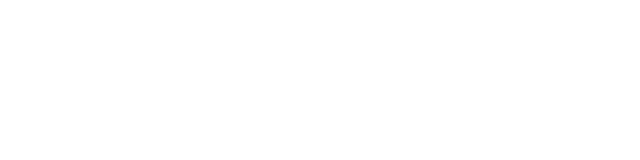
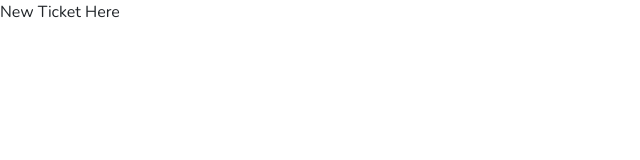
Before and after one commit to Bennny20/Ticket_Vleage_New, a React (Create React App) app: page /ticket/newTicket in a window 1280 px wide. Before the commit this address had no page. Shown: the top 160 px of the page, without its empty margins (0-640 px from the left). Built offline with nearby package versions, Linux system fonts and the light colour scheme.

Commit message:
Add ticket

```diff
--- a/src/App.js
+++ b/src/App.js
@@ -7,6 +7,7 @@
 import NewUser from "./pages/new/NewUser";
 import NewStadium from "./pages/new/NewStadium";
 import NewClub from "./pages/new/NewClub";
+import NewTicket from "./pages/new/NewTicket";
 //View List
 import List from "./pages/list/List";
 import Profile from "./pages/profile/Profile"
@@ -61,6 +62,7 @@
             {/* Ticket */}
             <Route path="ticket">
               <Route index element={<Ticket />} />
+              <Route path="newTicket"element={<NewTicket/>}/>
             </Route>
 
             {/* User */}
--- /dev/null
+++ b/src/pages/new/NewTicket.jsx
@@ -0,0 +1,14 @@
+import "./new.scss";
+
+
+const New = () => {
+
+  return (
+    <div className="new">
+      New Ticket Here
+       {/* Note here : - */}
+    </div>
+  );
+};
+
+export default New;
```
